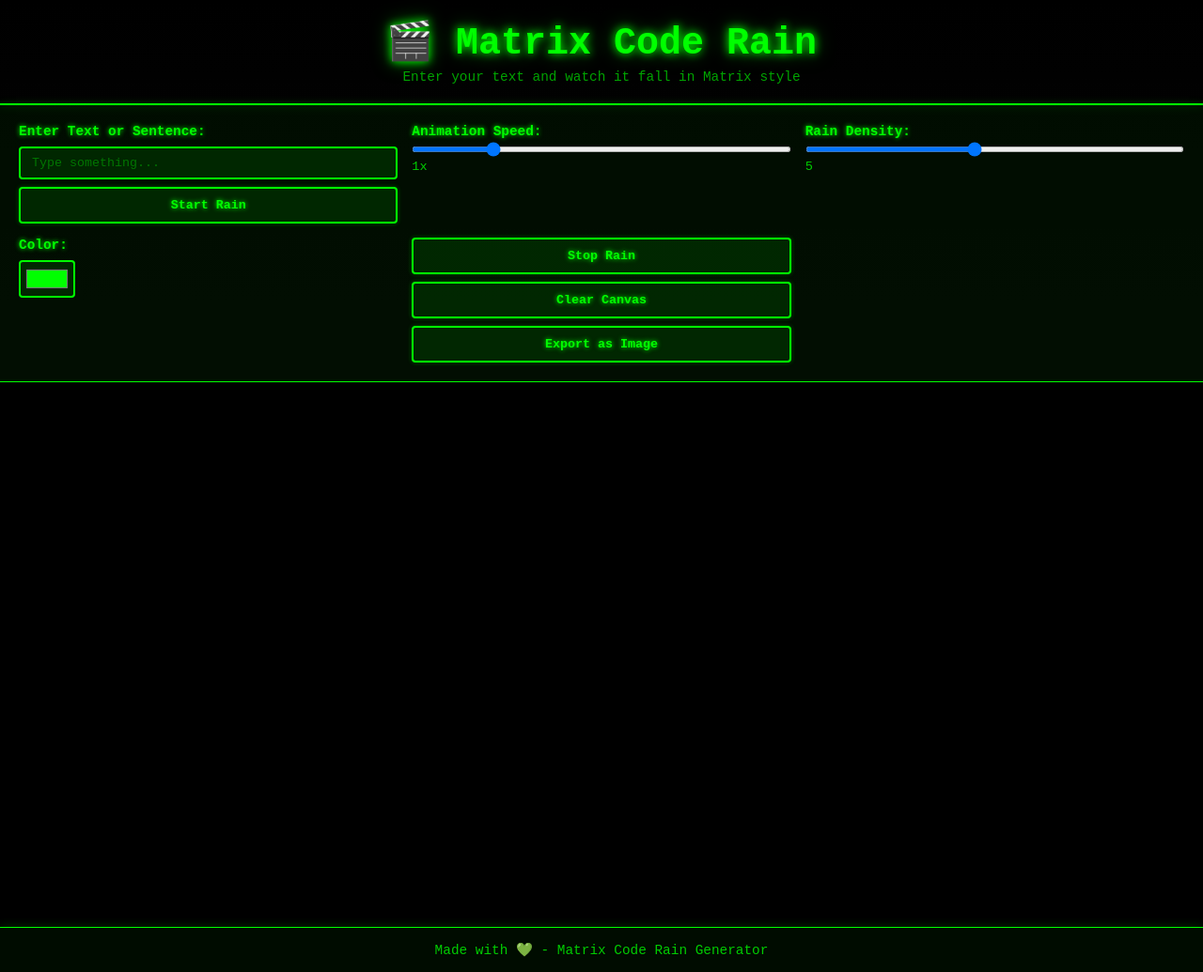
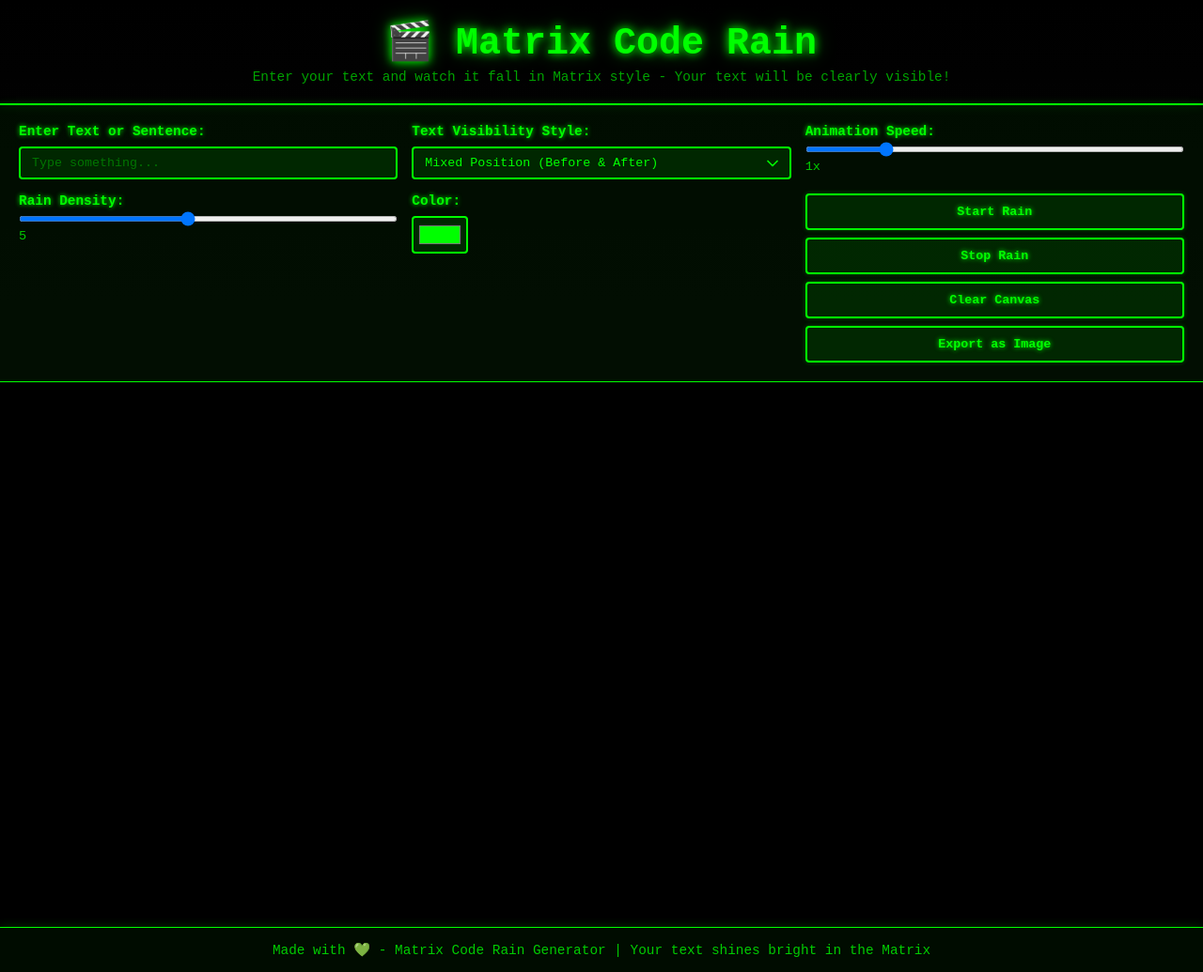
Before and after one commit to 6NOD/Matrix-code-rain, a plain HTML site: page index.html in a window 1280 px wide. Shown: the whole page at 94% size. Drawn offline with Linux system fonts and the light colour scheme.

Commit message:
Add text visibility selector and update UI layout

```diff
--- a/index.html
+++ b/index.html
@@ -10,7 +10,7 @@
     <div class="container">
         <header>
             <h1>🎬 Matrix Code Rain</h1>
-            <p>Enter your text and watch it fall in Matrix style</p>
+            <p>Enter your text and watch it fall in Matrix style - Your text will be clearly visible!</p>
         </header>
 
         <div class="control-panel">
@@ -22,7 +22,15 @@
                     placeholder="Type something..."
                     maxlength="50"
                 >
-                <button id="startBtn" class="btn btn-start">Start Rain</button>
+            </div>
+
+            <div class="control-group">
+                <label for="visibility">Text Visibility Style:</label>
+                <select id="visibility">
+                    <option value="mixed">Mixed Position (Before & After)</option>
+                    <option value="before">Matrix Before Text</option>
+                    <option value="after">Matrix After Text</option>
+                </select>
             </div>
 
             <div class="control-group">
@@ -60,7 +68,8 @@
                 >
             </div>
 
-            <div class="control-group">
+            <div class="control-group button-group">
+                <button id="startBtn" class="btn btn-start">Start Rain</button>
                 <button id="stopBtn" class="btn btn-stop">Stop Rain</button>
                 <button id="clearBtn" class="btn btn-clear">Clear Canvas</button>
                 <button id="exportBtn" class="btn btn-export">Export as Image</button>
@@ -70,7 +79,7 @@
         <canvas id="matrixCanvas"></canvas>
 
         <footer>
-            <p>Made with 💚 - Matrix Code Rain Generator</p>
+            <p>Made with 💚 - Matrix Code Rain Generator | Your text shines bright in the Matrix</p>
         </footer>
     </div>
 
```
